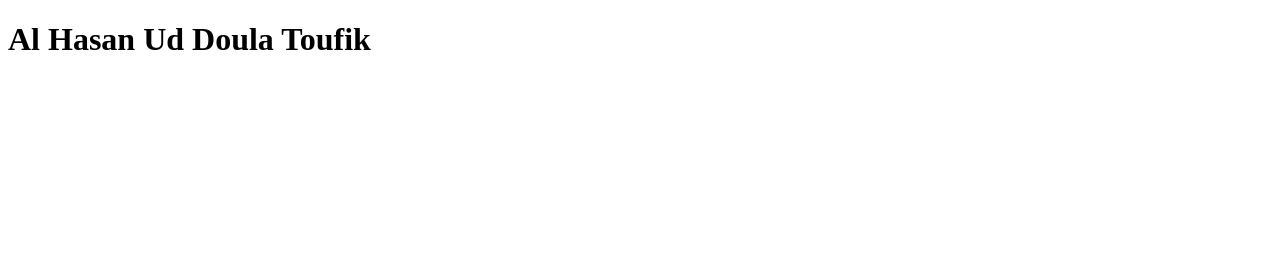
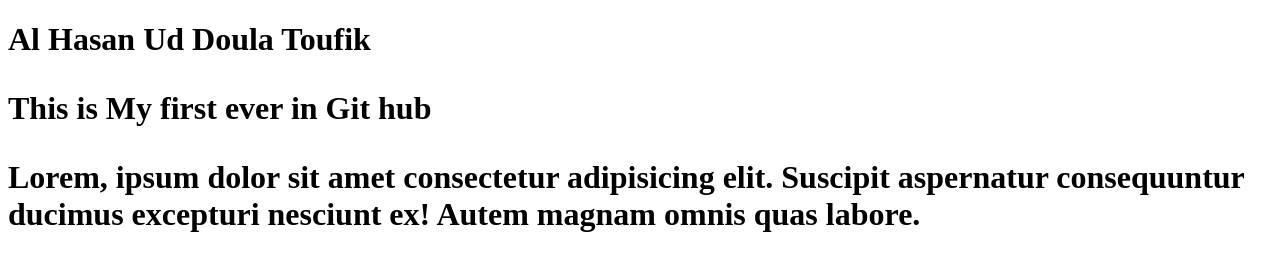
Before and after one commit to alhasantoufik/my-first-website, a plain HTML site: page index.html in a window 1280 px wide. Drawn offline with Linux system fonts and the light colour scheme.

Commit message:
Ptag added

```diff
--- a/index.html
+++ b/index.html
@@ -9,6 +9,8 @@
 <body>
     <h1>
         Al Hasan Ud Doula Toufik
+        <p>This is My first ever in Git hub</p>
+        <p>Lorem, ipsum dolor sit amet consectetur adipisicing elit. Suscipit aspernatur consequuntur ducimus excepturi nesciunt ex! Autem magnam omnis quas labore.</p>
     </h1>
 </body>
 </html>
```
